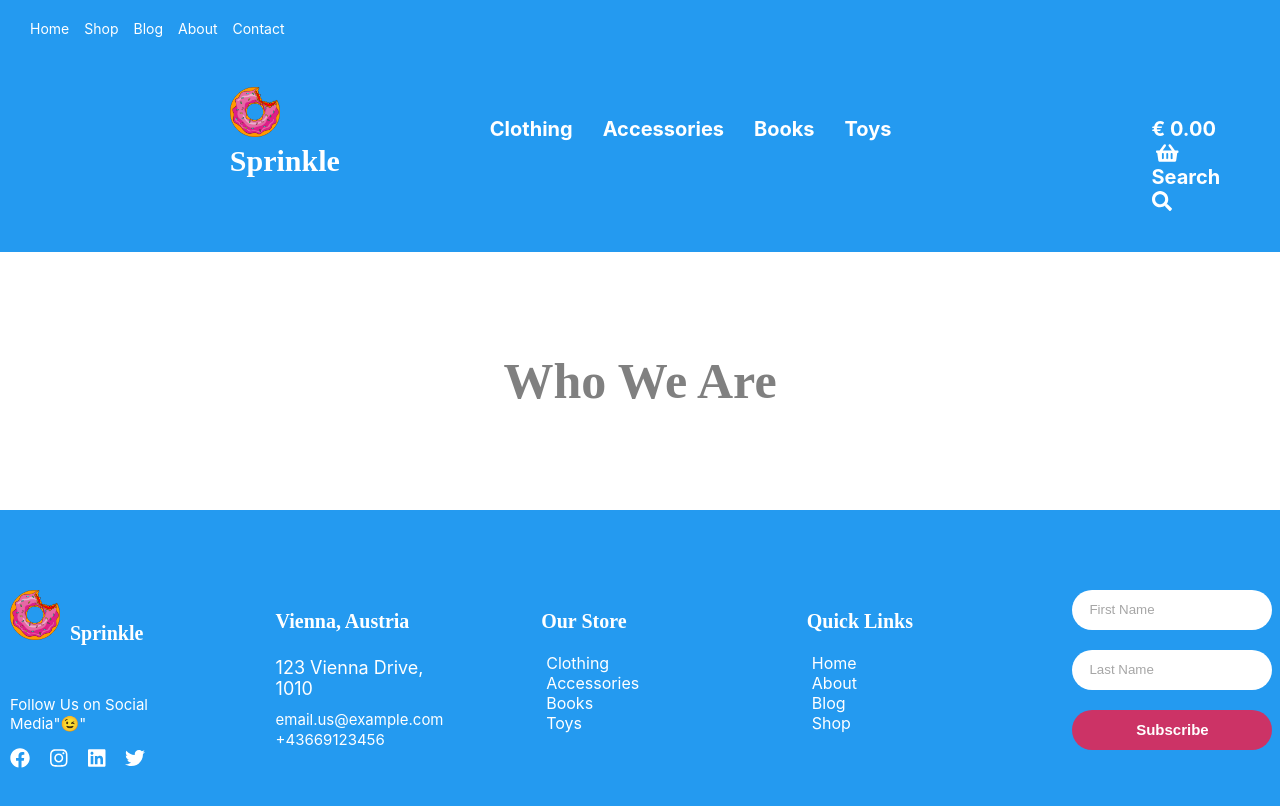
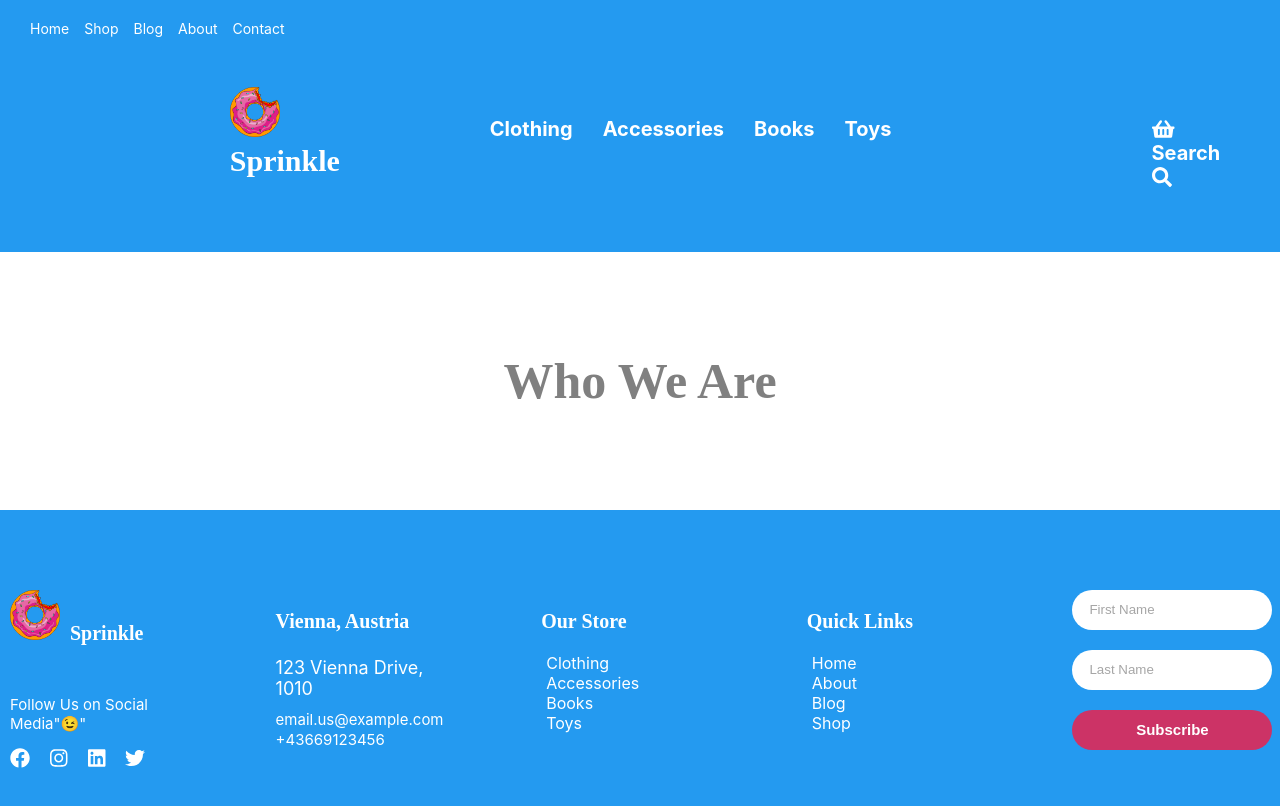
Before and after one commit to overciuc/ecommerce-store-next.js, a Next.js app: page /about in a window 1280 px wide. Shown: the top 806 px of the page. Built offline with nearby package versions, Linux system fonts and the light colour scheme; a web font is replaced by a local one.

Commit message:
Remove link to server and update the cart link

```diff
--- a/components/NavMenu.js
+++ b/components/NavMenu.js
@@ -4,6 +4,7 @@ import { config } from '@fortawesome/fontawesome-svg-core';
 import { faSearch, faShoppingBasket } from '@fortawesome/free-solid-svg-icons';
 import { FontAwesomeIcon } from '@fortawesome/react-fontawesome';
 import Link from 'next/link';
+import { parseCookieValue } from '../util/cookies';
 
 config.autoAddCss = false;
 
@@ -97,7 +98,6 @@ export default function NavMenu() {
         <span css={[navBarButtonStyle, marginLeft]}>
           <Link href="/products/basket">
             <a>
-              &#8364; 0.00 &nbsp;
               <FontAwesomeIcon icon={faShoppingBasket} css={faIconStyle} />
             </a>
           </Link>
@@ -111,3 +111,23 @@ export default function NavMenu() {
     </div>
   );
 }
+/*
+// Create connection to database
+export async function getServerSideProps(context) {
+  // productId comes from the file name [productId].js
+  console.log(context.query);
+  const productId = context.query.productId;
+  console.log('---productId---', productId);
+  console.log('---cookies---', context.req.cookies);
+  const { products } = await import('../util/database');
+  const product = products.find((p) => p.id === productId);
+
+  return {
+    props: {
+      product: product,
+      // Passing a cookie value as a prop
+      quantity: parseCookieValue(context.req.cookies.quantity) || [],
+    },
+  };
+}
+*/
```
